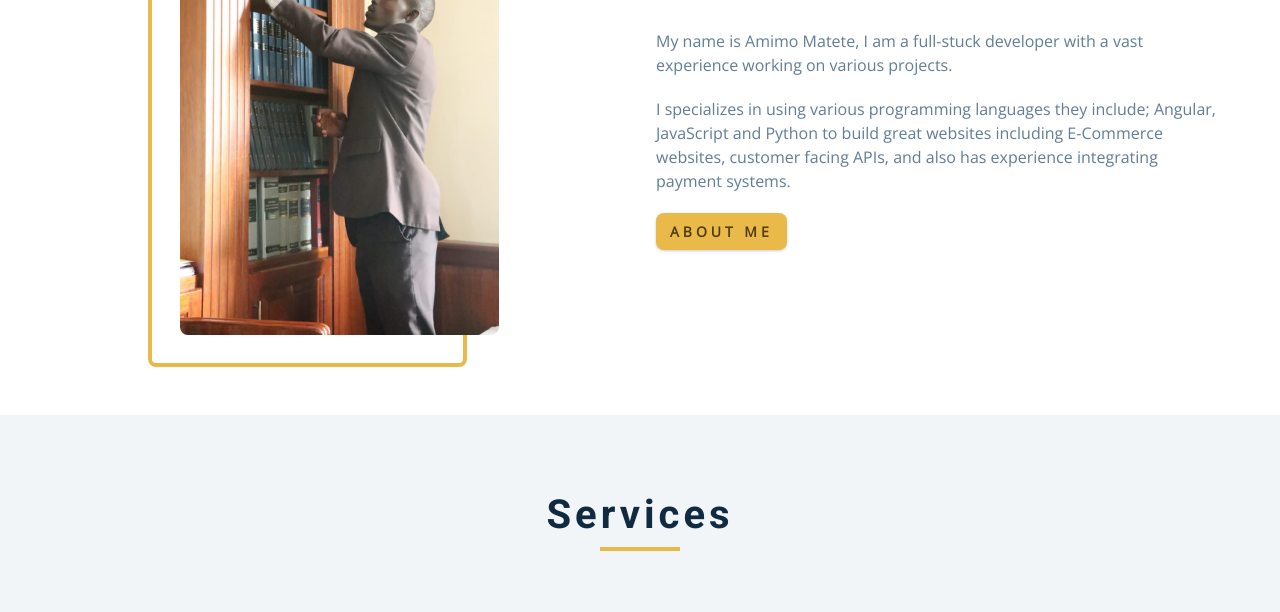
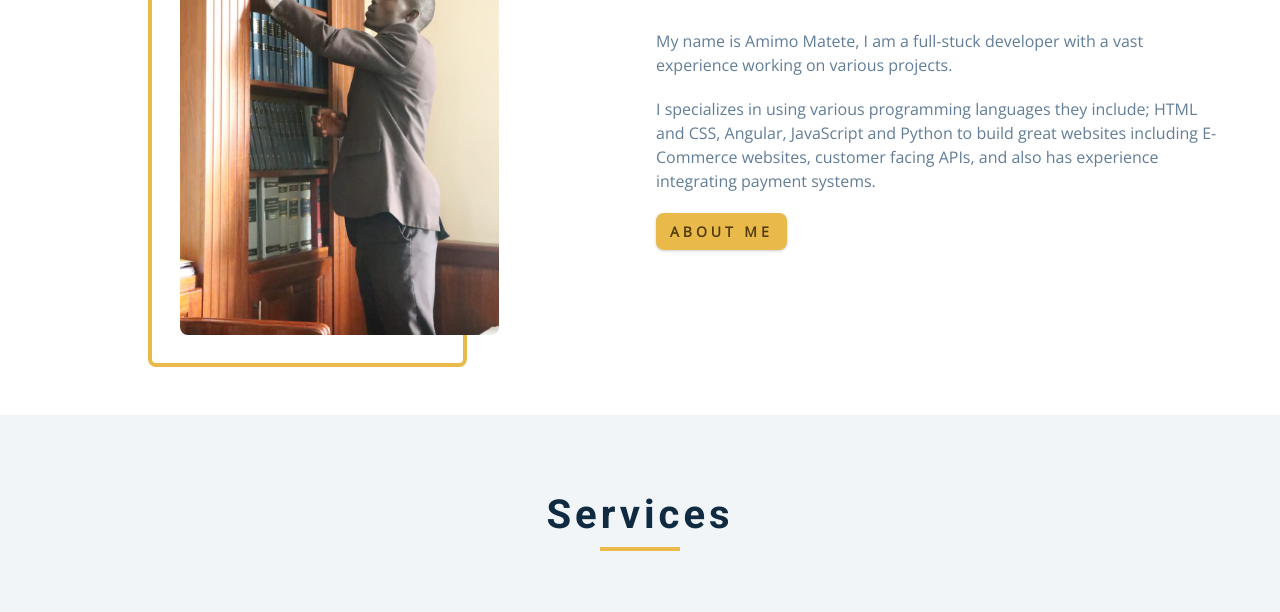
Before and after one commit to AmimoG/MyPortfolio, a plain HTML site: page index.html in a window 1280 px wide. Shown: the part 1025-1637 px from the top of the page. Drawn offline with nearby package versions, Linux system fonts and the light colour scheme.

Commit message:
Add Files

```diff
--- a/index.html
+++ b/index.html
@@ -143,7 +143,7 @@
 
           </p>
           <p>
-            I specializes in using various programming languages they include; Angular, JavaScript and Python
+            I specializes in using various programming languages they include; HTML and CSS, Angular, JavaScript and Python
             to build great websites including E-Commerce websites, customer facing APIs, and also has experience integrating payment systems.
           </p>
           <a href="about.html" class="btn">about me</a>
```
